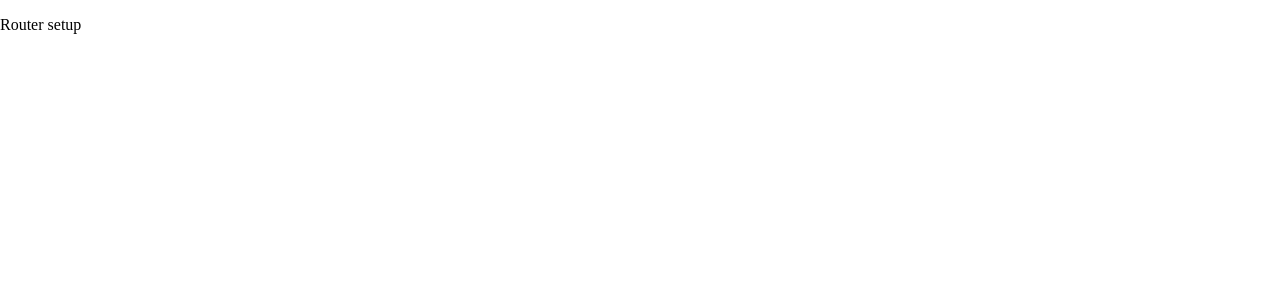
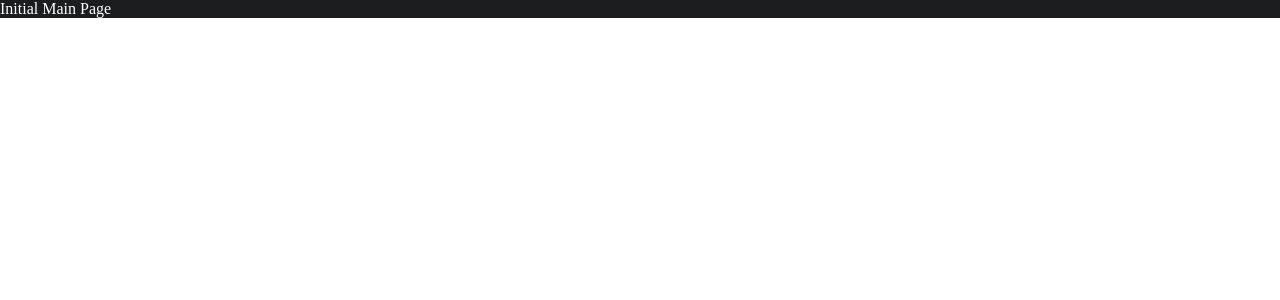
Before and after one commit to jaehyeon48/tyros-frontend, a React (Create React App) app: page /main in a window 1280 px wide. Shown: the top 300 px of the page. Built offline with nearby package versions, Linux system fonts and the light colour scheme.

Commit message:
Added MainPage component

```diff
--- a/src/App.js
+++ b/src/App.js
@@ -3,13 +3,19 @@ import { BrowserRouter as Router, Route, Switch } from 'react-router-dom';
 import { Provider } from 'react-redux';
 
 import store from './store';
+import MainTheme from './components/maintheme/MainTheme';
+import MainPage from './components/mainpage/MainPage';
 import './app.css';
 
 export default function App() {
   return (
     <Provider store={store} >
       <Router>
-        <p>Router setup</p>
+        <Switch>
+          <MainTheme>
+            <Route path="/main" component={MainPage} exact={true} />
+          </MainTheme>
+        </Switch>
       </Router>
     </Provider>
   );
--- /dev/null
+++ b/src/components/mainpage/MainPage.js
@@ -0,0 +1,11 @@
+import React from 'react';
+
+import './mainpage.css';
+
+export default function MainPage() {
+  return (
+    <div className="main-container">
+      Initial Main Page
+    </div>
+  );
+}
--- /dev/null
+++ b/src/components/mainpage/mainpage.css
@@ -0,0 +1,2 @@
+.main-container {
+}
```
